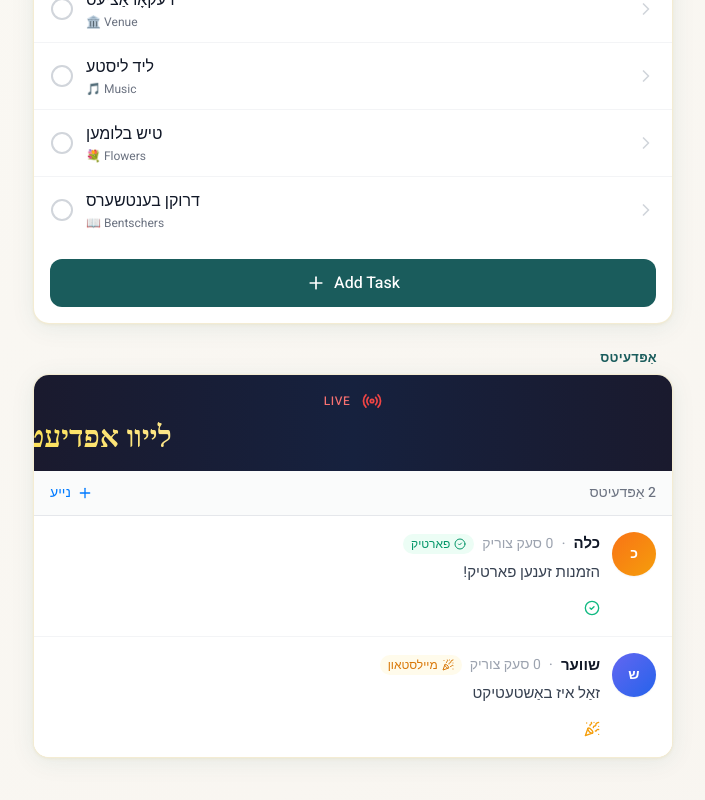
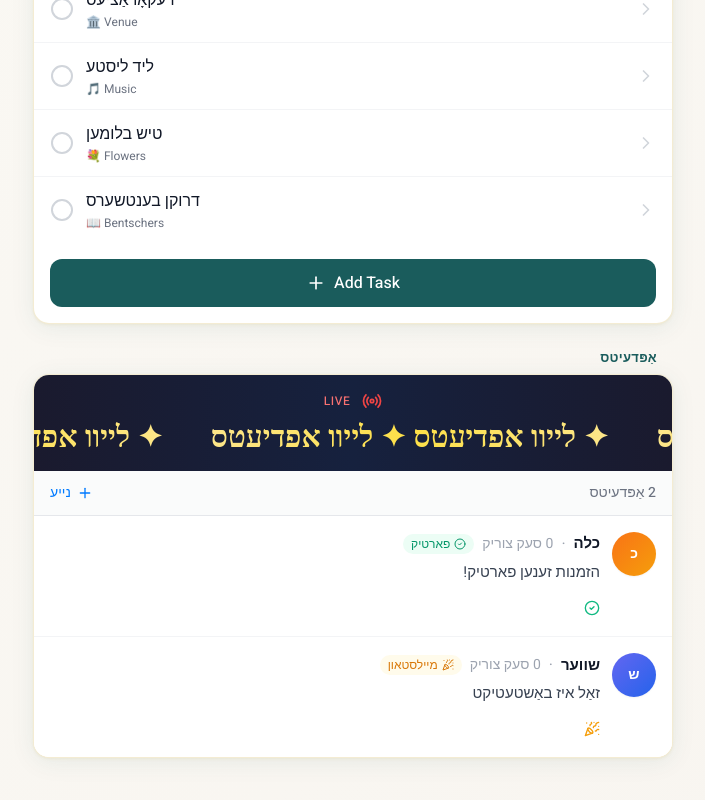
Before and after one commit to Abe1018776/wedding-countdown, a Next.js app: page / in a window 1280 px wide. Shown: the part 2330-3130 px from the top of the page, without its empty margins (287-992 px from the left). Built offline with nearby package versions, Linux system fonts and the light colour scheme.

Commit message:
Fix marquee: continuous slow RTL scroll animation

```diff
--- a/src/components/LiveFeed.tsx
+++ b/src/components/LiveFeed.tsx
@@ -74,21 +74,30 @@ export default function LiveFeed({ updates, onAddUpdate, onEditUpdate, onDeleteU
           <span className="text-xs font-medium text-red-400 uppercase tracking-wider">LIVE</span>
         </div>
         <div className="relative overflow-hidden whitespace-nowrap">
-          <motion.div
-            className="inline-flex"
-            animate={{ x: ["0%", "-50%"] }}
-            transition={{ duration: 12, repeat: Infinity, ease: "linear" }}
-          >
-            {[...Array(4)].map((_, i) => (
+          <div className="inline-flex animate-marquee-rtl">
+            {[...Array(6)].map((_, i) => (
               <span
                 key={i}
-                className="text-3xl font-bold text-transparent bg-clip-text bg-gradient-to-r from-amber-200 via-yellow-300 to-amber-200 mx-8"
+                className="text-3xl font-bold text-transparent bg-clip-text bg-gradient-to-r from-amber-200 via-yellow-300 to-amber-200 mx-6 flex-shrink-0"
                 style={{ fontFamily: "'David Libre', 'Frank Ruhl Libre', serif" }}
               >
-                {marqueeText} ✦ {marqueeText} ✦
+                ✦ {marqueeText} ✦ {marqueeText}
               </span>
             ))}
-          </motion.div>
+          </div>
+          <style jsx>{`
+            @keyframes marquee-rtl {
+              0% {
+                transform: translateX(0%);
+              }
+              100% {
+                transform: translateX(50%);
+              }
+            }
+            .animate-marquee-rtl {
+              animation: marquee-rtl 20s linear infinite;
+            }
+          `}</style>
         </div>
       </div>
 
```
